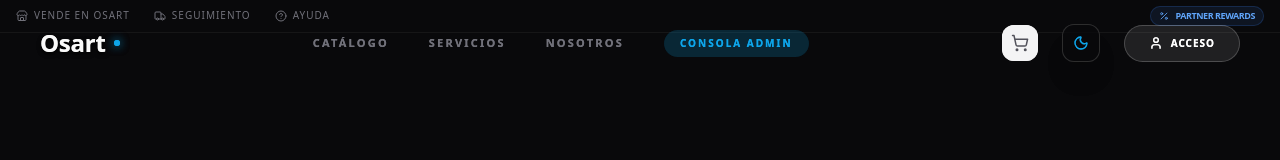
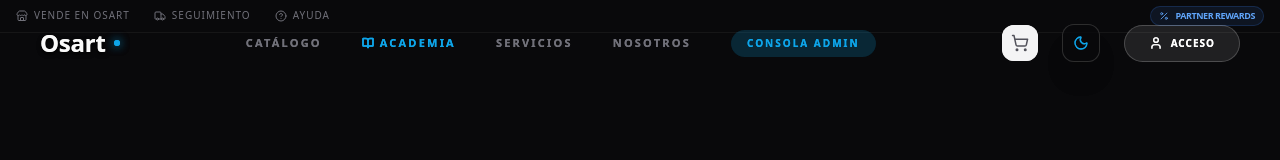
Before and after one commit to thinkfashz/osartweb, a Next.js app in the folder osart-store/: page /academy in a window 1280 px wide. Shown: the top 160 px of the page. Built offline with nearby package versions, Linux system fonts and the light colour scheme; no server answers; the database is empty.

Commit message:
Integración de acceso a Academia en Navbar principal

```diff
--- a/osart-store/src/components/layout/Navbar.tsx
+++ b/osart-store/src/components/layout/Navbar.tsx
@@ -2,7 +2,7 @@
 
 import React, { useState, useEffect } from 'react';
 import Link from 'next/link';
-import { ShoppingCart, User, Menu, X, Zap, LogOut, Terminal, Package, Sun, Moon } from 'lucide-react';
+import { ShoppingCart, User, Menu, X, Zap, LogOut, Terminal, Package, Sun, Moon, BookOpen } from 'lucide-react';
 import { useAuth } from '@/context/AuthContext';
 import { useCart } from '@/hooks/useCart';
 import { CartDrawer } from '../cart/CartDrawer';
@@ -48,6 +48,10 @@ const Navbar = () => {
                     {/* Desktop Menu */}
                     <div className="hidden lg:flex items-center gap-10">
                         <Link href="/catalog" className="text-[11px] font-black uppercase tracking-[0.2em] text-zinc-500 hover:text-sky-500 transition-colors">Catálogo</Link>
+                        <Link href="/academy" className="text-[11px] font-black uppercase tracking-[0.2em] text-sky-500 hover:text-sky-400 transition-colors flex items-center gap-1.5">
+                            <BookOpen size={12} strokeWidth={3} />
+                            Academia
+                        </Link>
                         <Link href="/services" className="text-[11px] font-black uppercase tracking-[0.2em] text-zinc-500 hover:text-sky-500 transition-colors">Servicios</Link>
                         <Link href="/about" className="text-[11px] font-black uppercase tracking-[0.2em] text-zinc-500 hover:text-sky-500 transition-colors">Nosotros</Link>
                         <Link href="/admin" className="text-[10px] font-black uppercase tracking-[0.2em] px-4 py-1.5 rounded-full bg-sky-500/10 text-sky-500 hover:bg-sky-500 hover:text-white transition-all">Consola Admin</Link>
@@ -159,6 +163,7 @@ const Navbar = () => {
                             <div className="flex flex-col gap-10">
                                 <nav className="flex flex-col gap-8 text-left">
                                     <MobileNavLink href="/catalog" onClick={() => setIsOpen(false)}>Catálogo</MobileNavLink>
+                                    <MobileNavLink href="/academy" onClick={() => setIsOpen(false)} variant="accent">Academia</MobileNavLink>
                                     <MobileNavLink href="/services" onClick={() => setIsOpen(false)}>Servicios</MobileNavLink>
                                     <MobileNavLink href="/about" onClick={() => setIsOpen(false)}>Nosotros</MobileNavLink>
                                     <MobileNavLink href="/admin" onClick={() => setIsOpen(false)} variant="accent">Admin Panel</MobileNavLink>
```
